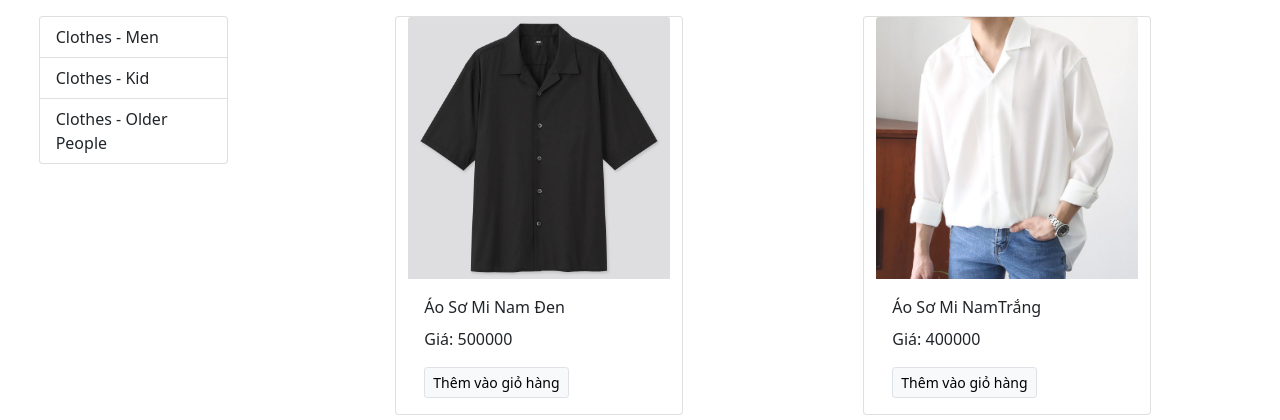
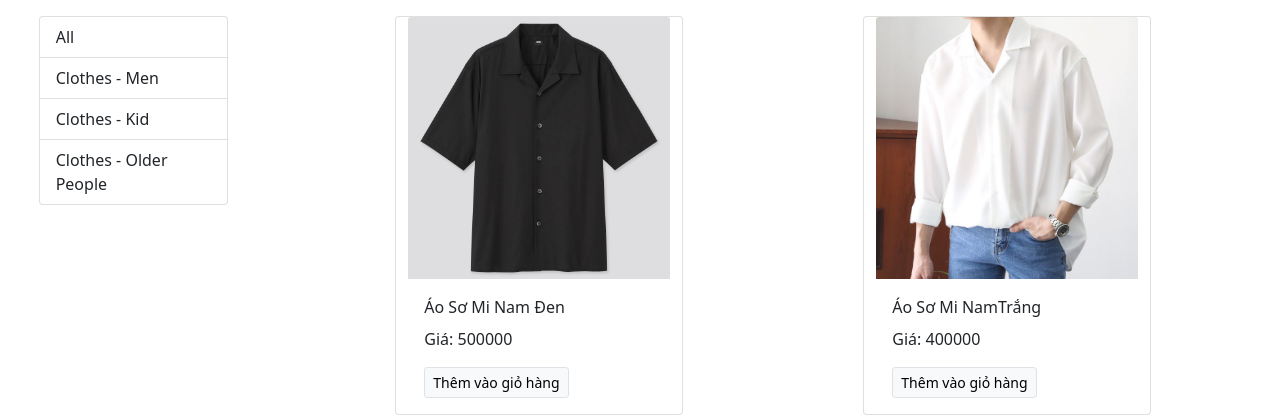
Before and after one commit to mchien2002/C-SHOP, a Django app: page / in a window 1280 px wide. Shown: the part 56-476 px from the top of the page. Run offline with Django 4.2, Linux system fonts and the light colour scheme; data comes from the database, SQL or seed files in the repository; parts of the project's set-up code (start-up, migrations or seed data) failed here and were passed over.

Commit message:
26/03/2022 -Hoang- #17

```diff
--- a/store/models/product.py
+++ b/store/models/product.py
@@ -24,3 +24,10 @@ class Product(models.Model):
     @staticmethod
     def get_all_products():
         return Product.objects.all()
+
+    @staticmethod
+    def get_all_products_by_categoryid(category_id):
+        if category_id:
+            return Product.objects.filter(category=category_id)
+        else:
+            return  Product.get_all_products();
--- a/store/templates/index.html
+++ b/store/templates/index.html
@@ -33,8 +33,10 @@
     <!--filter -->
     <div class="col-lg-2 mx-auto">
         <div class="list-group">
+            <a href="/" class="list-group-item list-group-item-action">All</a>
             {% for category in categories %}
-            <a href="#" class="list-group-item list-group-item-action">{{category.name}}</a>
+
+            <a href="/?category={{category.id}}" class="list-group-item list-group-item-action">{{category.name}}</a>
             {% endfor %}
         </div>
     </div>
--- a/store/views.py
+++ b/store/views.py
@@ -6,9 +6,14 @@ from .models.category import Category
 # Create your views here.
 
 def index(request):
+    products = None
     # CHIEN: tạo list danh sách các product trong database
-    products = Product.get_all_products();
     categories = Category.get_all_categories()
+    categoryID = request.GET.get('category')
+    if categoryID:
+        products = Product.get_all_products_by_categoryid(categoryID)
+    else:
+        products = Product.get_all_products();
     data = {}
     data['products'] = products
     data['categories'] = categories
```
